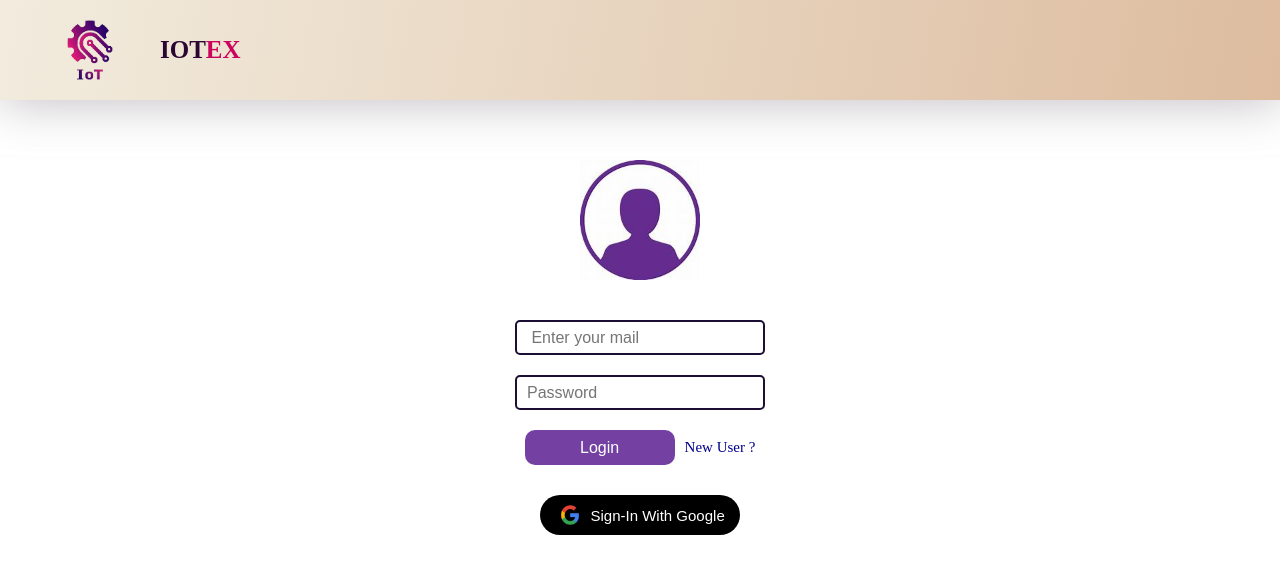
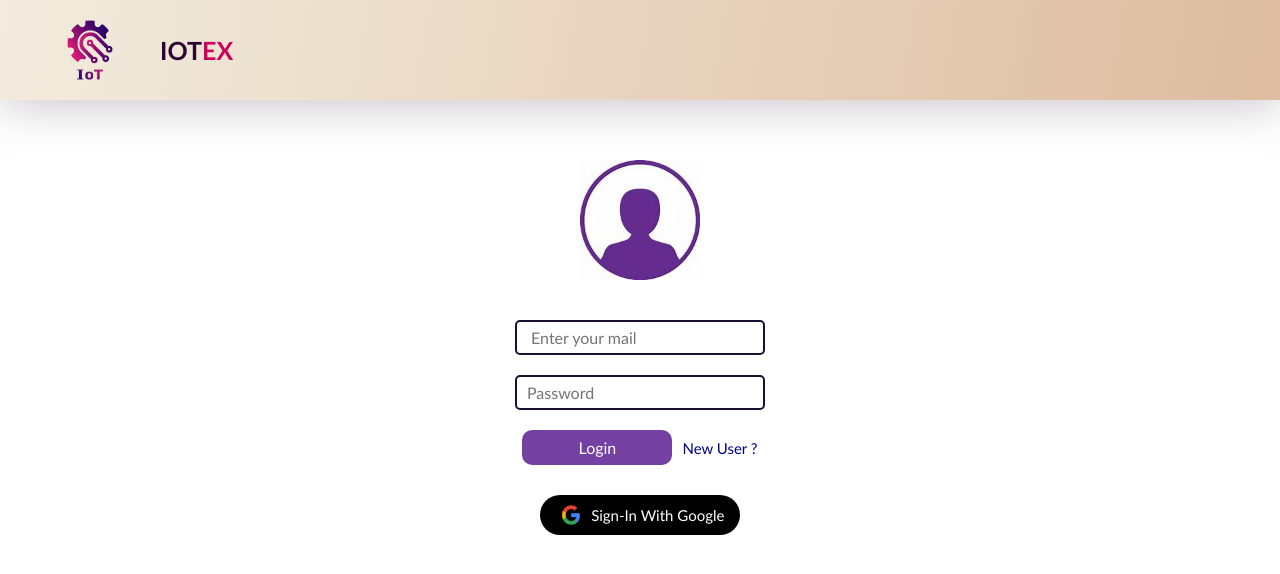
Before and after one commit to KS-Anandh/iotax, a React (Vite) app: page / in a window 1280 px wide. Shown: the top 574 px of the page. Built offline with nearby package versions, Linux system fonts and the light colour scheme; no server answers.

Commit message:
Update index.css

```diff
--- a/src/index.css
+++ b/src/index.css
@@ -2,6 +2,7 @@
     padding: 0px;
     margin: 0px;
     box-sizing: border-box;
+    font-family:'Trebuchet MS', 'Lucida Sans Unicode', 'Lucida Grande', 'Lucida Sans', Arial, sans-serif;
 }
 .device{
     width:100%;
```
